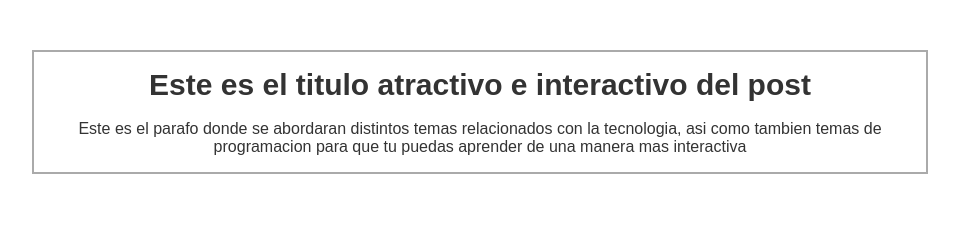
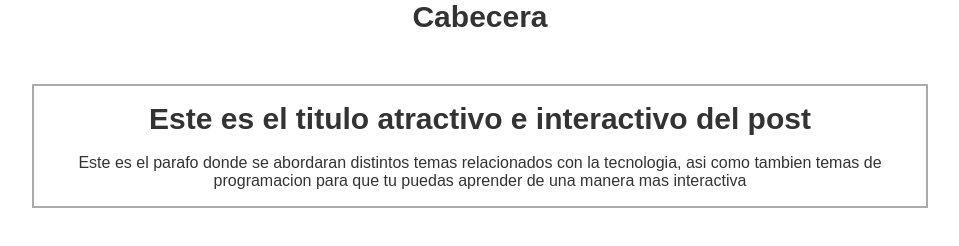
Before and after one commit to edgaredlopez/RepoPlatzi, a plain HTML site: page PruebaRamas.html in a window 1280 px wide. Shown: the whole page, without its empty margins (160-1119 px from the left). Drawn offline with Linux system fonts and the light colour scheme.

Commit message:
Estructura inicial de la cabecera

```diff
--- a/PruebaRamas.html
+++ b/PruebaRamas.html
@@ -9,7 +9,9 @@
 </head>
 <body>
     <header>
-
+        <div>
+            <h1>Cabecera</h1>
+        </div>
     </header>
     <main>
         <div id="container">
```
